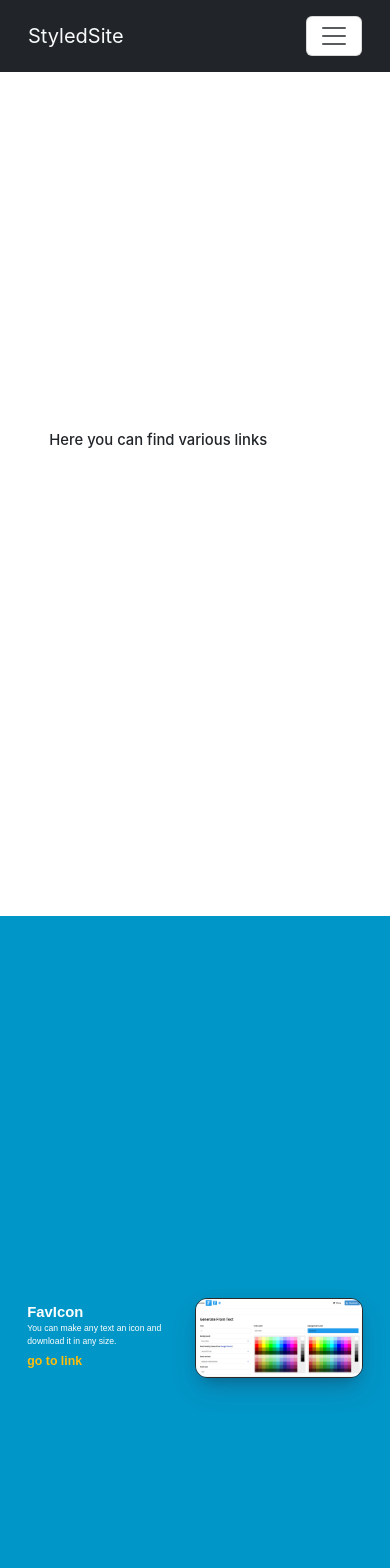
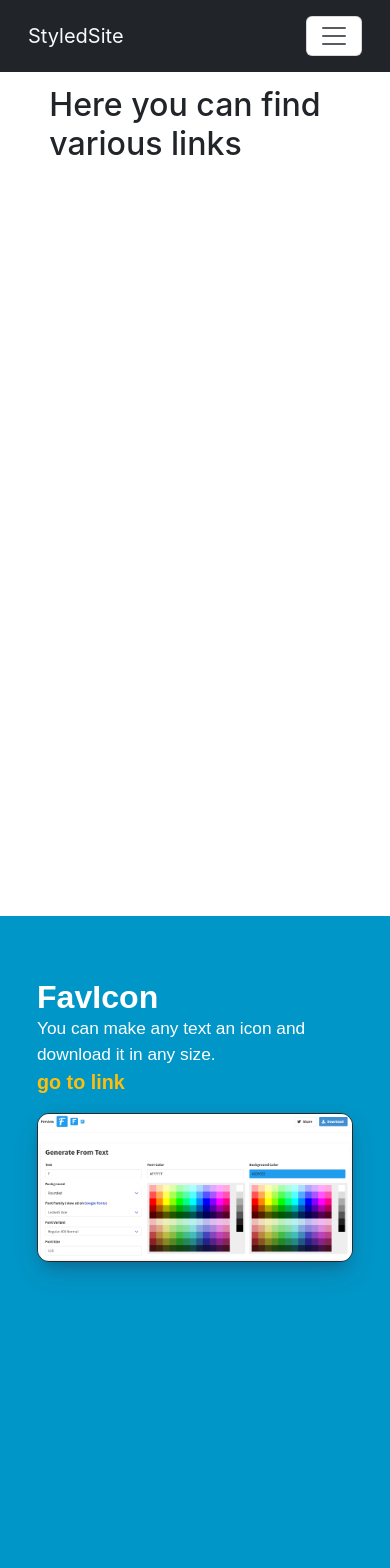
Before and after one commit to Shukhratov3082/Sites-Link, a React (Create React App) app: page / in a window 390 px wide. Shown: the top 1568 px of the page. Built offline with nearby package versions, Linux system fonts and the light colour scheme.

Commit message:
responsive upgrade qilindi

```diff
--- a/src/componetns/picsumPhotos/Picsum.jsx
+++ b/src/componetns/picsumPhotos/Picsum.jsx
@@ -9,7 +9,6 @@ const Picsum = () => {
                 <p>Here you can take random photos using URL, Where you can change the width and height using the URL</p>
                 <h4>How it works</h4>
                 <p className='aboutWork'>https://picsum.photos/200/300 <br /> 200 its width 300 its height, the numbers like 200px and 300px <br />Every time you use this URL you will get a different image.</p>
-                <span>More information on the link</span>
                 <a href="https://picsum.photos/" target='_blank' rel="noopener noreferrer">go to link</a>
             </div>
             <img src={PicsumImage} alt="" />
@@ -29,11 +28,6 @@ const Wrapper = styled.div`
             font-weight: 600;
             margin: 0;
         }
-        span{
-            font-size: 1.3vw;
-
-            display: block;
-        }
         a{
             color: #ffbe0b;
             &:hover{color: #f48c06;}
--- a/src/componetns/radius-gradient/BorderRadius.jsx
+++ b/src/componetns/radius-gradient/BorderRadius.jsx
@@ -36,5 +36,10 @@ const Wrapper = styled.div`
                 100% {border-radius: 40% 60%;}
             }
         }
+        @media (max-width:800px){
+            p{
+                margin-bottom: 20px;
+            }
+        }
     }
 `
--- a/src/componetns/react-toastify/Toasfiy.jsx
+++ b/src/componetns/react-toastify/Toasfiy.jsx
@@ -64,6 +64,7 @@ const Wrapper = styled.div`
         }
         a{
             text-decoration: none;
+            font-size:calc(var(--index) * 1.6);
             font-weight: 600;
             color: #023047;
             &:hover{color: #457b9d;}
--- a/src/index.css
+++ b/src/index.css
@@ -27,7 +27,7 @@ transform: translateX(-40%) scale(1.5);
 }
 body > div > div{
   height: 100vh;
-  padding: clamp(1vw,10vw,7vw);
+  padding: calc(var(--index) * 6);
   display: flex;
   align-items: center;
 }
@@ -38,7 +38,7 @@ body > div > div > div > p{
 }
 body > div > div > div > a{
   text-decoration: none;
-  font-size:calc(var(--index) * 1);
+  font-size:calc(var(--index) * 1.6);
   font-weight: 600;
 }
 body > div > div > img{
@@ -51,16 +51,25 @@ body > div > div > img{
 }
 @media (max-width: 800px) {
   body > div > div{
-    padding: clamp(1vw,10vw,7vw);
+    display: inline-block;
+    padding: calc(var(--index) * 5) calc(var(--index) * 3);
+  }
+  body > div > div > div{
+    width: 100% !important;
+    margin-bottom: 15px;
   }
   body > div > div > div > p{
-    width: 90%;
-    margin: inherit;
-    font-size:calc(var(--index) * 0.7);
+    width: 100%;
+    margin: 0;
+    font-size:calc(var(--index) * 1.4);
+  }
+  body > div > div > div > h1{
+    font-size:calc(var(--index) * 2.6);
+  }
+  body > div > div > img{
+    width: 100%;
+  }
+  img:hover{
+    transform: none;
   }
 }
-@media (max-width:560px) {
-  body > div > div > div > h1{
-    font-size:calc(var(--index) * 1.2);
-  }
-}
```
